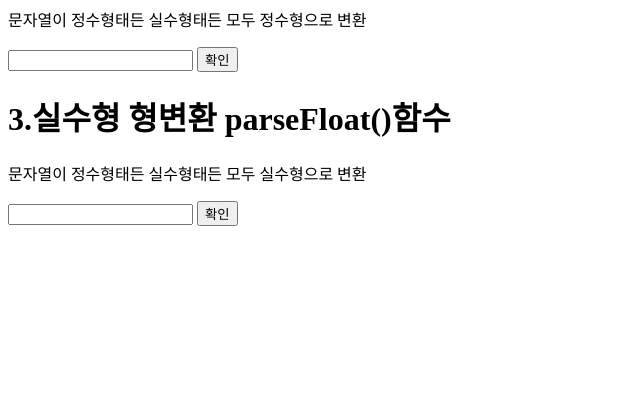
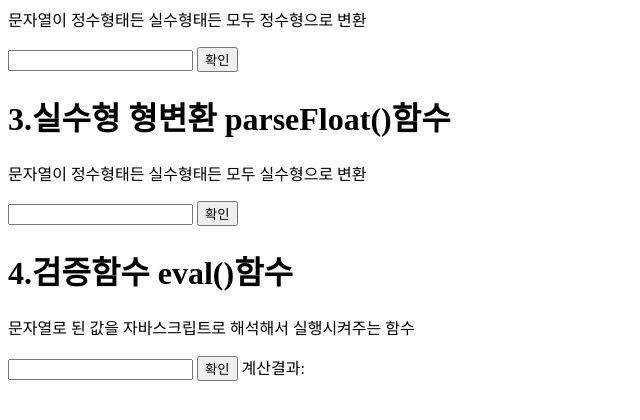
Before and after one commit to kang99king3/back_end_edu20240624, a web app: the page made by front_end_20240627/src/main/webapp/3.js/js06_형변환함수.html in a window 1280 px wide. Shown: the part 236-656 px from the top of the page, without its empty margins (0-640 px from the left). Run offline with its HTML, style and script files only (its server is not run), Linux system fonts and the light colour scheme; data that the repository does not hold is empty.

Commit message:
eval함수 추가

```diff
--- a/front_end_20240627/src/main/webapp/3.js/js06_형변환함수.html
+++ b/front_end_20240627/src/main/webapp/3.js/js06_형변환함수.html
@@ -38,5 +38,32 @@
 <p>문자열이 정수형태든 실수형태든 모두 실수형으로 변환</p>
 <input type="text" name="float" id="float1" />
 <button onclick="floatTest(float1)">확인</button>
+
+<h1>4.검증함수 eval()함수</h1>
+<p>문자열로 된 값을 자바스크립트로 해석해서 실행시켜주는 함수</p>
+<input type="text" name="evalue" id="evalue1" />
+<button onclick="evalTest(evalue1)">확인</button>
+<span>계산결과:</span><span id="result"></span>
+<script type="text/javascript">
+	function evalTest(evalEle){// evalEle 변수---> 문서에서 input 요소를 의미
+// 		let inputEval=document.getElementsByName("evalue");
+// 		inputEval.value;
+		let evalue=eval(evalEle.value);// "var a=10; console.log(a+10);"
+		console.log(evalue);
+		var resultEle=document.getElementById("result");
+		if(confirm("작성하신 코드가 맞나요? "+evalEle.value)){
+			let result=eval(evalEle.value);
+// 			document.getElementById("result").textContent=result;
+			resultEle.textContent=result;
+		}else{
+			evalEle.value="";// 입력했던 값을 삭제하게 됨
+			evalEle.focus();//선택한 요소를 포커스를 줌, 버튼이면 번트을 선택한 상태,
+			                //                      입력박스이면 커서가 들어간 상태
+// 			document.getElementById("result").textContent="";
+			resultEle.textContent="";
+		}
+	}
+
+</script>
 </body>
 </html>
```
